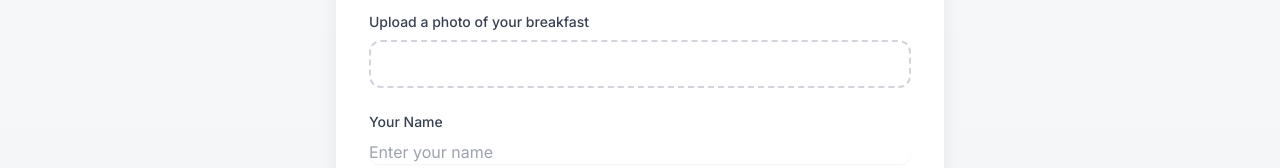
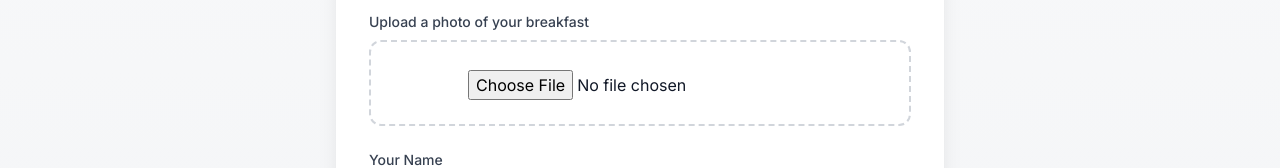
Before and after one commit to kelsokumar/lunchaos, a Next.js app: page /rate/breakfast in a window 1280 px wide. Shown: the part 405-573 px from the top of the page. Built offline with nearby package versions, Linux system fonts and the light colour scheme; no server answers; the database is empty.

Commit message:
image upload fix again

```diff
--- a/src/app/rate/[mealType]/page.tsx
+++ b/src/app/rate/[mealType]/page.tsx
@@ -225,6 +225,14 @@ export default function RateMeal({ params }: { params: { mealType: string } }) {
               </label>
               <div className="mt-1 flex justify-center px-6 pt-5 pb-6 border-2 border-gray-300 border-dashed rounded-xl bg-white/50 backdrop-blur-sm hover:bg-white/70 transition-colors">
                 <div className="space-y-1 text-center">
+                  <input
+                    type="file"
+                    id="image"
+                    name="image"
+                    accept="image/*"
+                    onChange={handleImageChange}
+                    className="mt-2"
+                  />
                   {imagePreview && (
                     <div className="mt-2">
                       <img
```
